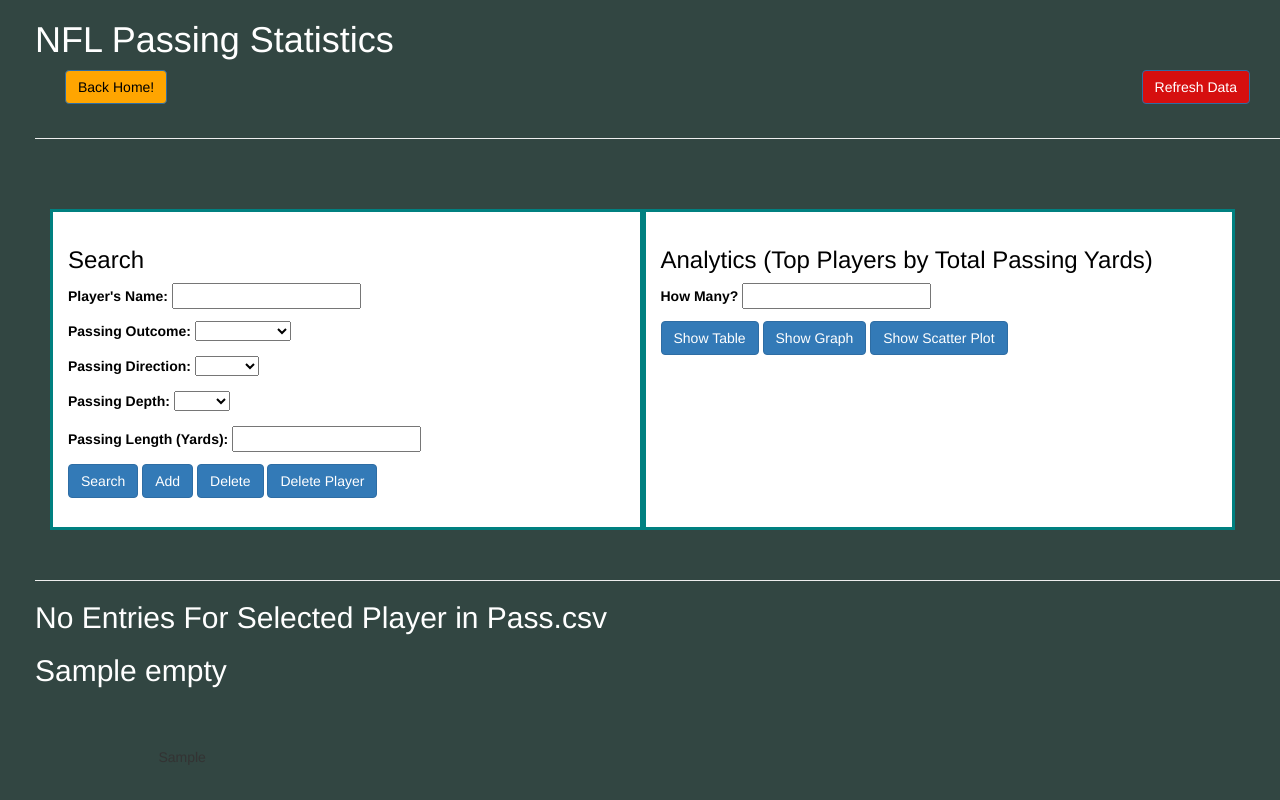
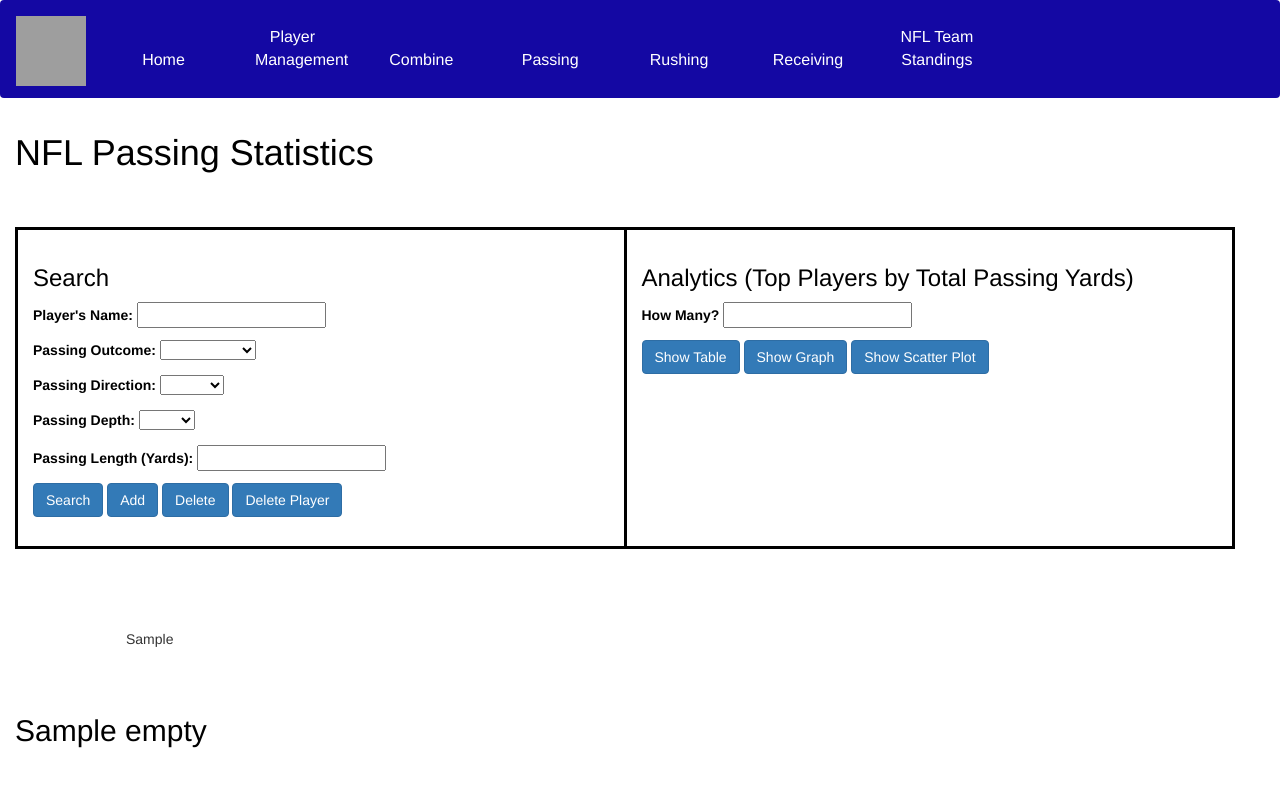
Before and after one commit to fordoelgordo/NFL-Statistics-Application, a Django app: template nfl_site/templates/passing/passing.html in a window 1280 px wide. Run offline with Django 3.2, Linux system fonts and the light colour scheme; tables that the repository leaves empty hold one stand-in row (values such as "Sample post"); the template is opened without the code that fills it: values that come from a table or form of the project are taken from there, most other values are stand-ins (such as "Sample title", 1, 10 or a date in 2020); parts of the project's set-up code (start-up, migrations or seed data) failed here and were passed over; some libraries are stand-ins or nearby versions; grey boxes are pictures that could not be loaded.

Commit message:
changed ui and fixed minor bugs

```diff
--- a/nfl_site/templates/passing/passing.html
+++ b/nfl_site/templates/passing/passing.html
@@ -5,23 +5,61 @@
         <!--Add boostrap styling-->
         <link rel="stylesheet" href="https://maxcdn.bootstrapcdn.com/bootstrap/3.3.7/css/bootstrap.min.css" integrity="sha384-BVYiiSIFeK1dGmJRAkycuHAHRg32OmUcww7on3RYdg4Va+PmSTsz/K68vbdEjh4u" crossorigin="anonymous">
 </head>
-<body style="background-color:rgba(2, 27, 22, 0.808);margin-left:2.5em">
-    <h1 style="color:rgb(255, 255, 255)">NFL Passing Statistics</h1>
-    <div class="container" style="width: 100%; display: flex;">
-        <div class="container">
-            <button class="btn btn-primary" style="background-color: orange; color: black;" onclick="window.location.href='/'">Back Home!</button>
+<body>
+    <style type="text/css">
+        .container-fluid {
+            text-align: center;
+            background-color: #e8e4e3;
+            size: 100%;
+        }
+        .container-fluid h1 {
+            font-family: Verdana;
+            text-decoration: underline;
+            padding: 25px;
+            font-weight: bold;
+        }
+        .container-fluid img {
+            padding: 15px;
+        }
+        .navbar {
+            background-color: #1408A3;
+        }
+        .navbar ul {
+        list-style-type: none;
+        margin: 0px;
+        padding: 0px;
+        text-align: left;
+        }
+        .navbar li{
+            display: inline-block;
+            padding: 25px;
+            width: 125px;
+            text-align: center;
+        }
+        .navbar ul li a {
+            color: white;
+            font-size: 16px;
+        }
+    </style>
+    <body style="background-color:white;">
+    <!-- Add bootstrap navbar styling to the page-->
+    <div class="navbar">
+        <a class="navbar-brand">
+            <img src="https://static.www.nfl.com/image/upload/v1554321393/league/nvfr7ogywskqrfaiu38m.svg" width="70" height="70" class="d-inline-block align-top" alt="" loading="lazy">
+        </a>
+        <ul>
+            <li><a href="/">Home</a></li>
+            <li><a href="/PlayerManagement/">Player Management</a></li>
+            <li><a href="/combinepage/">Combine</a></li>
+            <li><a href="/passerpage/">Passing</a></li>
+            <li><a href="/rusherspage/">Rushing</a></li>
+            <li><a href="/receivingpage/">Receiving</a></li>
+            <li><a href="/standings/">NFL Team Standings</a></li>
+        </ul>
     </div>
-        <div class="container">
-            <form method="POST" style="float: right;">
-                {% csrf_token %}
-                <input type="submit" style="background-color: rgb(214, 15, 15);" class="btn btn-primary" value="Refresh Data" name="Refresh Data">
-            </form>
-        </div>
-    </div>
-    <hr><br>
-
+    <h1 style="color:black; padding: 15px">NFL Passing Statistics</h1>
     <div class="row" style="width: 100%; display: flex; padding: 30px;">
-        <div class="search" style="color:rgb(0, 0, 0);background-color:rgb(255, 255, 255); width: 50%; float: left; flex: 1; padding: 15px; border-style: solid; border-color: teal;">
+        <div class="search" style="color:rgb(0, 0, 0);background-color:rgb(255, 255, 255); width: 50%; float: left; flex: 1; padding: 15px; border-style: solid; border-color: black; border-right-width: 0px;">
             <form method="POST">
                 <h3>Search</h3>
                 {{form.as_p}}
@@ -32,7 +70,7 @@
                 <input type="submit" class="btn btn-primary" value="Delete Player" name="Delete Player">
             </form>
         </div>
-        <div class="analytics" style="color:rgb(0, 0, 0);background-color:rgb(255, 255, 255); width: 50%; float:right; flex: 1; padding: 15px; border-style: solid; border-color: teal;">
+        <div class="analytics" style="color:rgb(0, 0, 0);background-color:rgb(255, 255, 255); width: 50%; float:right; flex: 1; padding: 15px; border-style: solid; border-color: black;">
             <form  method="POST">
                 <h3>Analytics (Top Players by Total Passing Yards)</h3>
                 {{analytics.as_p}}
@@ -42,29 +80,33 @@
                 <input type="submit" class="btn btn-primary" value="Show Scatter Plot" name="Show Scatter Plot">
             </form>
         </div>
-    </div><hr>
-
+    </div>
+    {% if graph_div %}
+        <br><div class="container" style="width: 85%; padding: 30px;">
+            {{ graph_div|safe }}
+        </div>
+    {% else %}
         {% if not results.empty %}
         <div style="color:rgb(0, 0, 0); padding: 30px;"><br>
             <table id="passing_table" class="table table-bordered" width="100%" cellspacing="0">
                 {% if time %}
-                <h4 style="color: white">Analytics Calculated in: <strong style="color: yellow;">{{ time }}</strong> seconds</h4>
+                    <h4 style="color: black">Analytics Calculated in: <strong style="color: red;">{{ time }}</strong> seconds</h4>
                     {% if previous_time %}
-                    <h4 style="color: white">Previous Time: <strong style="color: yellow;">{{ previous_time }}</strong> seconds</h4>
+                        <h4 style="color: black">Previous Time: <strong style="color: red;">{{ previous_time }}</strong> seconds</h4>
                     {% endif %}
                     <br>
                 {% endif %}
                 <thead>
                     <tr>
                     {% for item in columns %}
-                    <th width="1%" style="color:rgba(0, 223, 178, 0.973)"><i>{{ item }}</th></i>
+                        <th width="1%" style="color:black"><i><u>{{ item }}</th></u></i>
                     {% endfor %}
                     </tr>
                 </thead>
                 <tbody>
                     <tr>
                         {% for key, value in results.items %}
-                    <td style="color:rgb(255, 255, 255)">
+                        <td style="color:black">
                             {% for i in value %}
                                 {{ i }}<br>
                             {% endfor %}
@@ -75,13 +117,11 @@
             </table>
         </div>
         {% else %}
-        <h2 style="color:rgb(255, 255, 255)">No Entries For Selected Player in Pass.csv</h2>
+            <h2 style="padding: 15px; color:black">No Entries For Selected Player in Pass.csv</h2>
+        {% endif %}
     {% endif %}
 
-    <h2 style="color:rgb(255, 255, 255)">{{empty}}</h2>
+    <h2 style="padding: 15px; color:black">{{empty}}</h2>
 
-    <br><div class="container" style="width: 85%; padding: 30px;">
-        {{ graph_div|safe }}
-    </div>
 </body>
 </html>
```
Also changed, not shown: nfl_site/passing/views.py (+3 -6 lines). Lines whose indentation alone changed are shown as unchanged.
